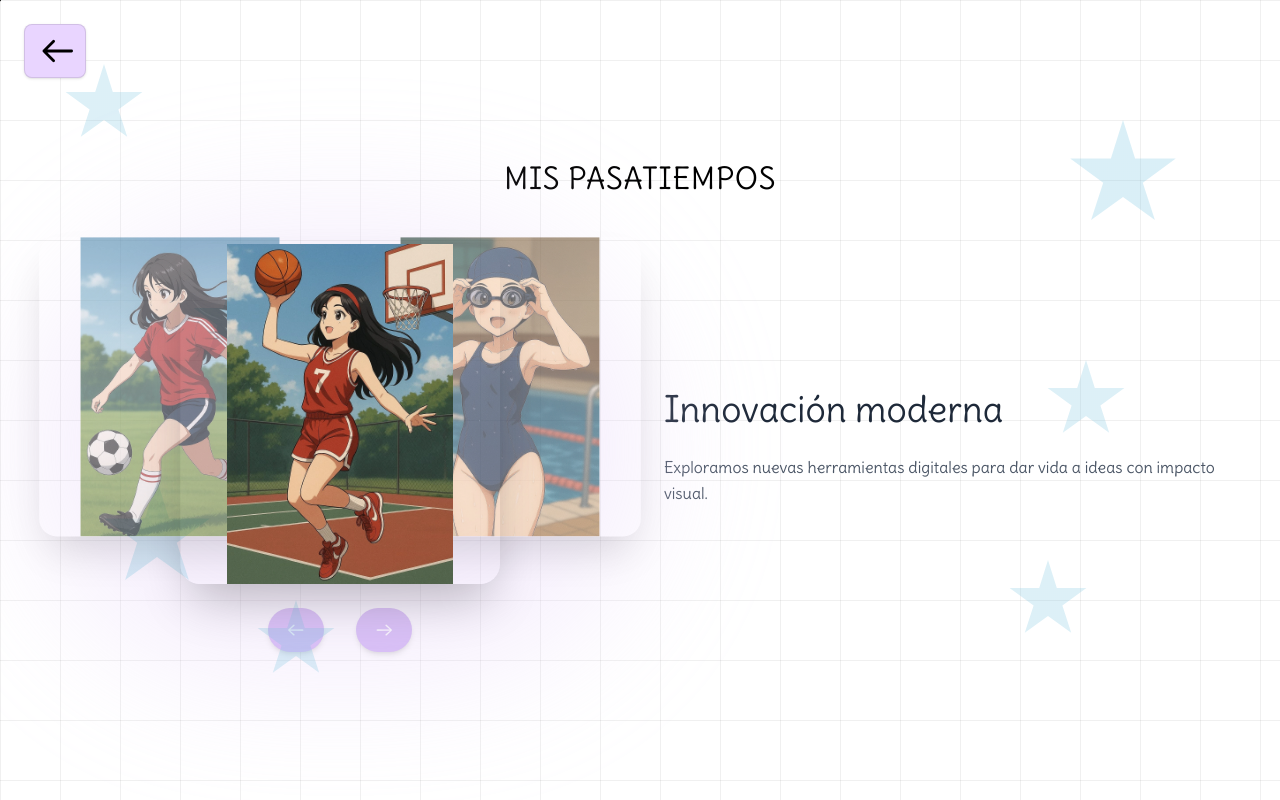
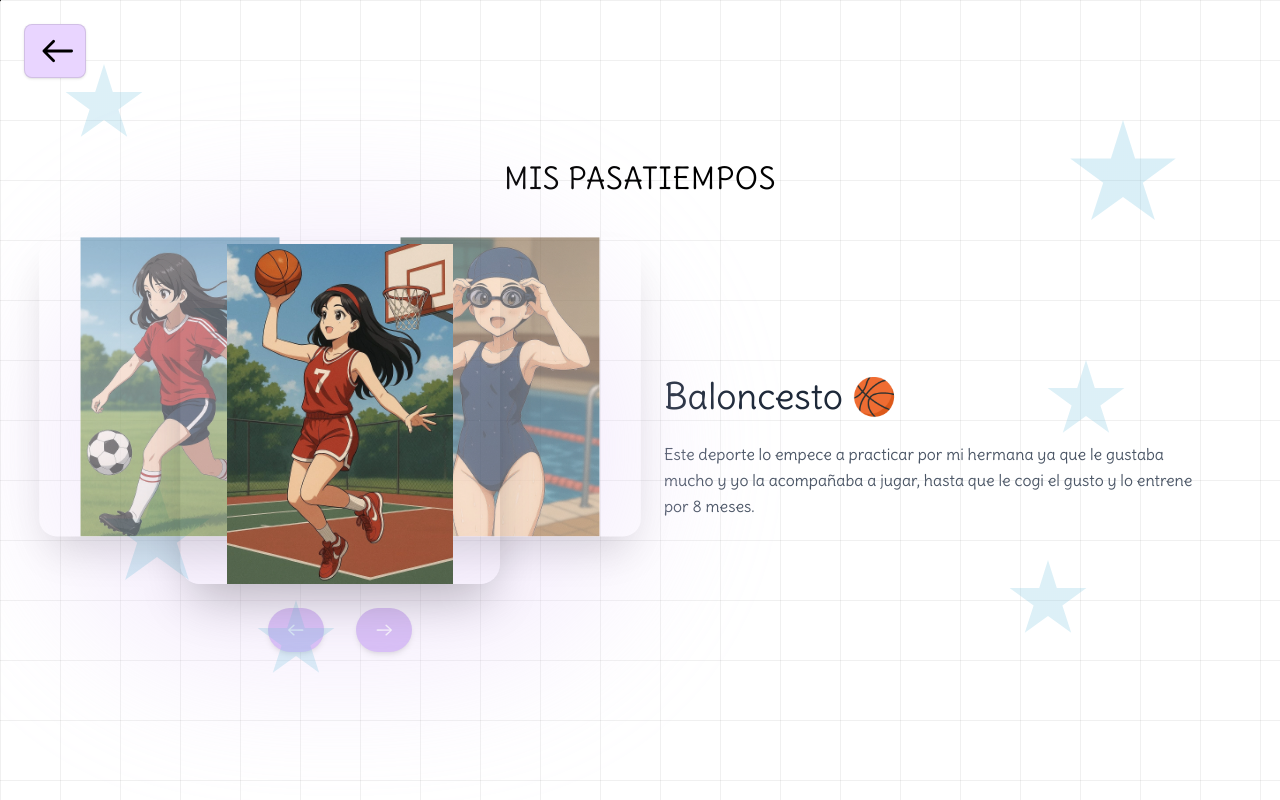
Before and after one commit to lunamideros2003/proyecto_portafolioo, a Next.js app: page /pasatiempos in a window 1280 px wide. Built offline with nearby package versions, Linux system fonts and the light colour scheme.

Commit message:
textos nuevos

```diff
--- a/src/app/pasatiempos/page.tsx
+++ b/src/app/pasatiempos/page.tsx
@@ -22,16 +22,16 @@ export default function PasatiemposPage() {
       description: "Este es el deporte que mas me encanta, lo he practicado por dos años tanto micro futbol como futbol, lo he entrenado en escuelas, colegios y clubs de entrenamiento.",
     },
     {
-      title: "Innovación moderna",
-      description: "Exploramos nuevas herramientas digitales para dar vida a ideas con impacto visual.",
+      title: "Baloncesto 🏀",
+      description: "Este deporte lo empece a practicar por mi hermana ya que le gustaba mucho y yo la acompañaba a jugar, hasta que le cogi el gusto y lo entrene por 8 meses.",
     },
     {
-      title: "Fotografía digital",
-      description: "Cada imagen captura la esencia del momento, cuidando cada detalle de luz y composición.",
+      title: "Natacion 🤿",
+      description: "Este deporte fue el que menos tiempo practique, lo practique por 4 meses en una escuela donde concursaba en carreras .",
     },
     {
-      title: "Estilo minimalista",
-      description: "Menos es más: apostamos por la elegancia, la limpieza visual y el equilibrio de formas.",
+      title: "Atletismo 👟",
+      description: "Este deporte lo practique en mi colegio fue por un año donde participe en carreras intercolegiales.",
     },
     {
       title: "Inspiración natural",
```
